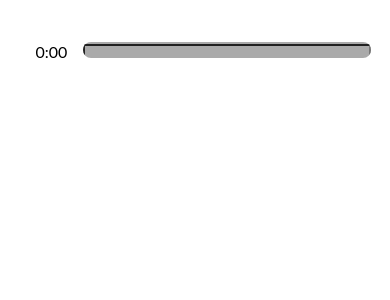
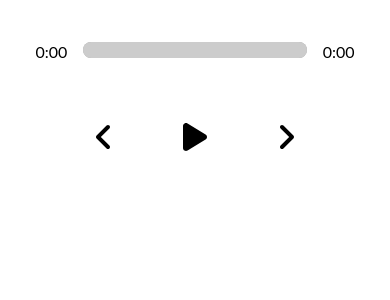
Before and after one commit to justinraj89/react-music-player, a React (Create React App) app: page / in a window 390 px wide. Shown: the top 300 px of the page. Built offline with nearby package versions, Linux system fonts and the light colour scheme.

Commit message:
player component complete

```diff
--- a/src/components/MusicPlayer/MusicPlayer.css
+++ b/src/components/MusicPlayer/MusicPlayer.css
@@ -38,10 +38,50 @@
   -webkit-appearance: none;
 }
 
+.play-controls-container {
+  display: flex;
+  justify-content: space-between;
+  align-items: center;
+  padding: 1rem;
+  width: 30%;
+}
+
 @media screen and (max-width: 768px) {
   .time-control-container {
     width: 90%;
   }
-  .slider {
+
+  .slider::-webkit-slider-thumb {
+    height: 48px;
+    width: 48px;
+  }
+
+  .slider::-webkit-slider-thumb {
+    -webkit-appearance: none;
+    height: 16px;
+    width: 16px;
+    background: transparent;
+    border: none;
+  }
+
+  .slider::-moz-range-thumb {
+    -webkit-appearance: none;
+    background: transparent;
+    border: none;
+  }
+
+  .slider::-ms-thumb {
+    -webkit-appearance: none;
+    background: transparent;
+    border: none;
+  }
+
+  .slider::-moz-range-thumb {
+    -webkit-appearance: none;
+    background: transparent;
+    border: none;
+  }
+  .play-controls-container {
+    width: 60%;
   }
 }
--- a/src/components/MusicPlayer/MusicPlayer.js
+++ b/src/components/MusicPlayer/MusicPlayer.js
@@ -1,10 +1,15 @@
-// MUI ICONS
-import PauseIcon from "@mui/icons-material/Pause";
-import PlayArrowIcon from "@mui/icons-material/PlayArrow";
-import SkipNextIcon from "@mui/icons-material/SkipNext";
-import SkipPreviousIcon from "@mui/icons-material/SkipPrevious";
+import { FontAwesomeIcon } from "@fortawesome/react-fontawesome";
+import {
+  faAngleLeft,
+  faAngleRight,
+  faPlay,
+  faPause,
+} from "@fortawesome/free-solid-svg-icons";
 //-------------------------------
+import styled from "styled-components";
 import "./MusicPlayer.css";
+//===============================
+const pointer = { cursor: "pointer" };
 //===============================
 
 function MusicPlayer({
@@ -18,7 +23,6 @@ function MusicPlayer({
   songs,
   setSongs,
 }) {
-
   //==== Functions
   const playSongHandler = () => {
     if (isPlaying) {
@@ -32,9 +36,9 @@ function MusicPlayer({
   //--------------------------------
   const togglePlayPauseIcon = () => {
     if (isPlaying) {
-      return PauseIcon;
+      return faPause;
     } else {
-      return PlayArrowIcon;
+      return faPlay;
     }
   };
   //---------------------------------
@@ -85,15 +89,63 @@ function MusicPlayer({
     setSongs(newSongs);
   };
 
+  // CUSTOM COMPONENT (styled-components)
+  const AnimateTrack = styled.div`
+    background: rgb(204, 204, 204);
+    width: 100%;
+    height: 100%;
+    position: absolute;
+    top: 0;
+    left: 0;
+    transform: translateX(
+      ${(p) =>
+        Math.round((p.songLength.currentTime * 100) / p.songLength.duration) +
+        "%"}
+    );
+    pointer-events: none;
+  `;
+
   //==========================================================
 
   return (
     <div className="music-player-container">
       <div className="time-control-container">
         <p className="song-time">{getTime(songLength.currentTime || 0)}</p>
-		<div className="track">
-			<input className='slider' type="text" />
-		</div>
+        <div className="track">
+          <input
+            className="slider"
+            type="range"
+            onChange={dragHandler}
+            min={0}
+            max={songLength.duration || 0}
+            value={songLength.currentTime}
+          />
+          <AnimateTrack songLength={songLength} />
+        </div>
+        <p className="song-time">{getTime(songLength.duration || 0)}</p>
+      </div>
+      <div className="play-controls-container">
+        <FontAwesomeIcon
+          onClick={() => skipTrackHandler("skip-back")}
+          className="skip-back"
+          icon={faAngleLeft}
+          size="2x"
+          style={pointer}
+        />
+        <FontAwesomeIcon
+          onClick={playSongHandler}
+          className="play"
+          icon={togglePlayPauseIcon()}
+          size="2x"
+          style={pointer}
+        />
+        <FontAwesomeIcon
+          onClick={() => skipTrackHandler("skip-forward")}
+          className="skip-forward"
+          icon={faAngleRight}
+          size="2x"
+          style={pointer}
+        />
       </div>
     </div>
   );
```
Also changed, not shown: package.json (+4 -3 lines), 1 other file (tests, documents, lock files or other folders).
